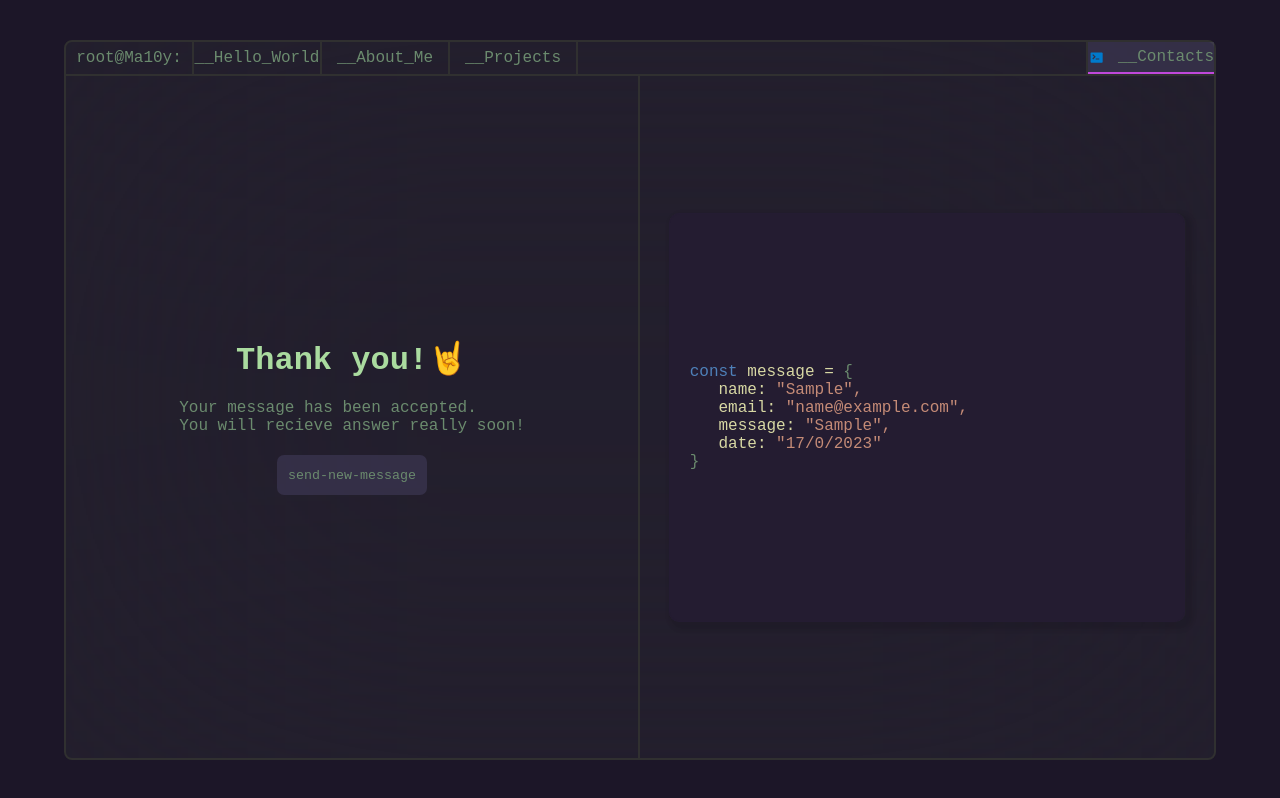
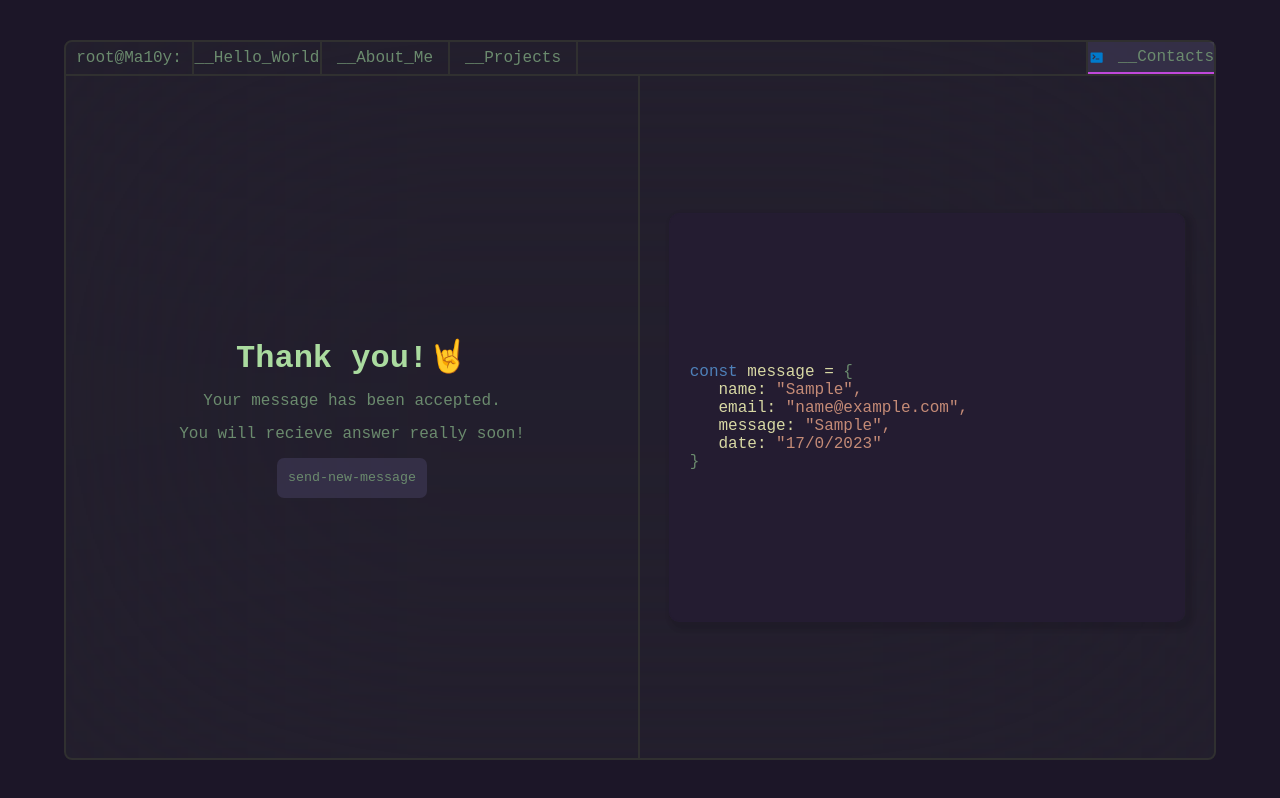
Before and after one commit to Ma10y/vspersonal, a Next.js app: page /contacts in a window 1280 px wide. Both pictures are taken after typing "Sample", "name@example.com", "Sample" into the empty fields and a click on the input "submit-message". Built offline with nearby package versions, Linux system fonts and the light colour scheme.

Commit message:
lol fix3

```diff
--- a/pages/contacts/index.tsx
+++ b/pages/contacts/index.tsx
@@ -14,10 +14,9 @@ const Contacts = () => {
       {state ? (
         <div className={styles.thanksWrapper}>
           <h1>Thank you!🤘</h1>
-          <span>
-            Your message has been accepted. <br></br>You will recieve answer
-            really soon!
-          </span>
+          <span>Your message has been accepted. </span>
+          <span>You will recieve answer really soon!</span>
+
           <button
             onClick={() => {
               setState(0);
--- a/pages/contacts/styles.module.scss
+++ b/pages/contacts/styles.module.scss
@@ -9,7 +9,7 @@
   font-family: "Cabin", sans-serif;
   font-family: "Fira Code", monospace;
   font-weight: 500;
-  // padding-left: 10vw;
+
   input[type="submit"],
   button {
     height: 40px;
@@ -30,7 +30,7 @@
     flex-direction: column;
     justify-content: center;
     align-items: center;
-    gap: 20px;
+    gap: 15px;
 
     h1 {
       color: rgb(170, 219, 159);
@@ -114,4 +114,12 @@
       }
     }
   }
+  textarea:focus,
+  input:focus {
+    outline: none;
+    border: 1px solid rgb(118, 95, 175);
+    -webkit-box-shadow: inset 0 0 5px #000;
+    -moz-box-shadow: inset 0 0 5px #350e5ae4;
+    box-shadow: inset 0 0 5px #000;
+  }
 }
```
